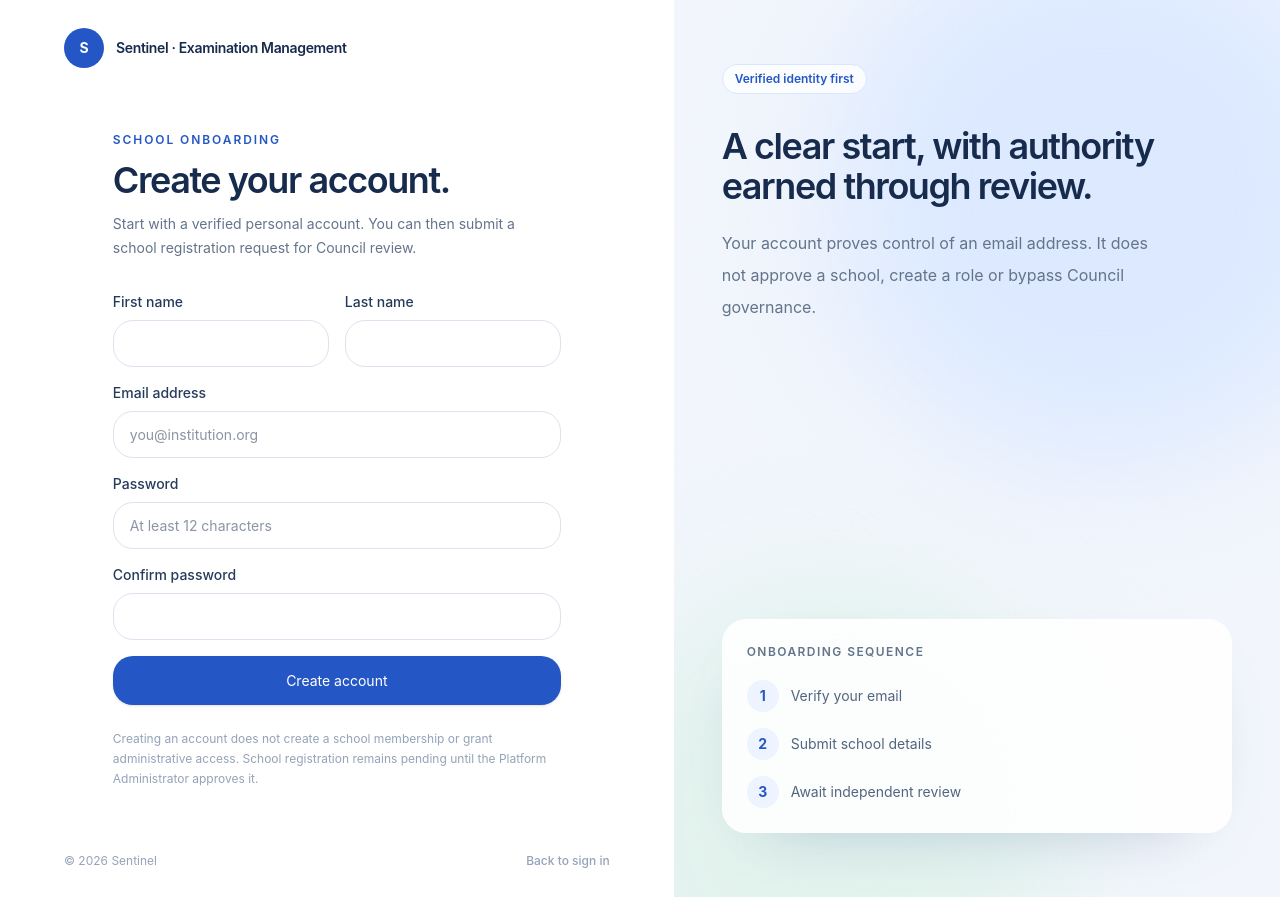
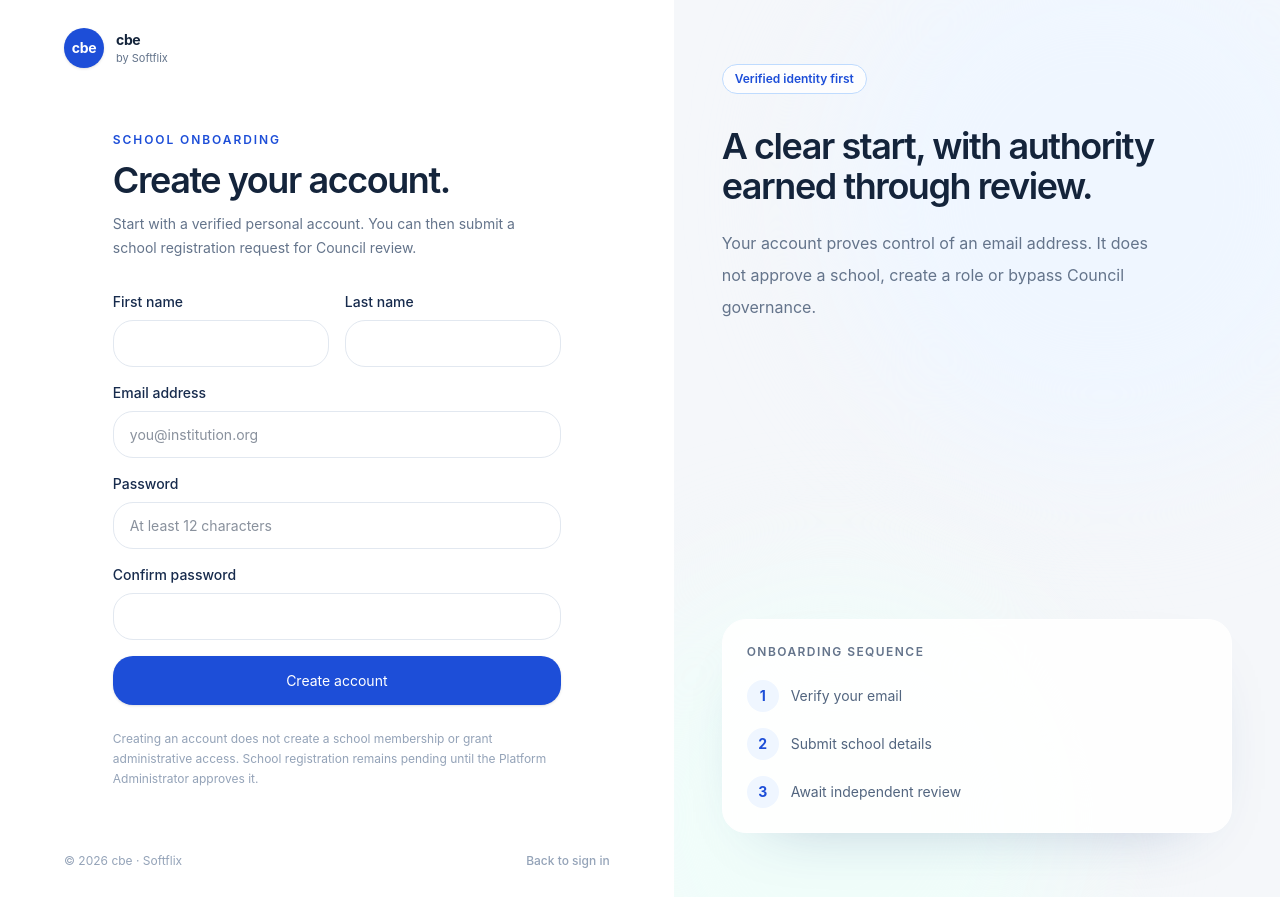
Before and after one commit to poptramark-eng/sentinel, a Next.js app in the folder apps/web/: page /register in a window 1280 px wide. Built offline with nearby package versions, Linux system fonts and the light colour scheme; no server answers.

Commit message:
style(web): align authentication screens with Astryx tokens

```diff
--- a/apps/web/src/app/register/page.tsx
+++ b/apps/web/src/app/register/page.tsx
@@ -1,6 +1,7 @@
 "use client";
 
 import Link from "next/link";
+import { BrandLockup } from "../../components/brand-lockup";
 import { FormEvent, useState } from "react";
 
 const API_BASE =
@@ -93,92 +94,89 @@ export default function RegisterPage() {
   return (
     <main className="grid min-h-screen bg-white lg:grid-cols-[1fr_0.9fr]">
       <section className="flex flex-col px-6 py-7 sm:px-10 lg:px-16">
-        <Link href="/" className="flex w-fit items-center gap-3" aria-label="Sentinel home">
-          <span className="grid size-10 place-items-center rounded-xl bg-[#2457c5] text-sm font-bold text-white">S</span>
-          <span className="text-sm font-semibold tracking-tight text-[#172b4d]">Sentinel · Examination Management</span>
-        </Link>
+        <BrandLockup />
 
         <div className="mx-auto flex w-full max-w-md flex-1 flex-col justify-center py-16">
-          <p className="text-xs font-semibold uppercase tracking-[0.16em] text-[#2457c5]">School onboarding</p>
-          <h1 className="mt-3 text-3xl font-semibold tracking-[-0.04em] text-[#172b4d] sm:text-4xl">Create your account.</h1>
-          <p className="mt-3 text-sm leading-6 text-[#64748b]">Start with a verified personal account. You can then submit a school registration request for Council review.</p>
+          <p className="text-xs font-semibold uppercase tracking-[0.16em] text-[var(--brand)]">School onboarding</p>
+          <h1 className="mt-3 text-3xl font-semibold tracking-[-0.04em] text-[var(--ink-strong)] sm:text-4xl">Create your account.</h1>
+          <p className="mt-3 text-sm leading-6 text-[var(--muted)]">Start with a verified personal account. You can then submit a school registration request for Council review.</p>
 
           {submitted ? (
-            <div className="mt-9 rounded-2xl border border-[#dbe7f7] bg-[#f7faff] p-6" aria-live="polite">
-              <div className="grid size-11 place-items-center rounded-full bg-[#e5f5ed] text-lg text-[#27825f]">✓</div>
-              <h2 className="mt-4 text-lg font-semibold text-[#172b4d]">Check your inbox</h2>
-              <p className="mt-2 text-sm leading-6 text-[#64748b]">{message}</p>
-              {error ? <p role="alert" className="mt-3 rounded-xl border border-[#f3d0d0] bg-[#fff7f7] px-4 py-3 text-sm text-[#a33b3b]">{error}</p> : null}
+            <div className="mt-9 rounded-2xl border border-[var(--brand-border)] bg-[var(--surface-subtle)] p-6" aria-live="polite">
+              <div className="grid size-11 place-items-center rounded-full bg-[var(--success-soft)] text-lg text-[var(--success)]">✓</div>
+              <h2 className="mt-4 text-lg font-semibold text-[var(--ink-strong)]">Check your inbox</h2>
+              <p className="mt-2 text-sm leading-6 text-[var(--muted)]">{message}</p>
+              {error ? <p role="alert" className="mt-3 rounded-xl border border-[#fecaca] bg-[var(--danger-soft)] px-4 py-3 text-sm text-[var(--danger)]">{error}</p> : null}
               {previewUrl ? (
-                <div className="mt-5 rounded-xl border border-dashed border-[#b8cbea] bg-white p-4">
-                  <p className="text-xs font-semibold uppercase tracking-wide text-[#64748b]">Local development preview</p>
-                  <a href={previewUrl} className="mt-2 inline-block break-all text-sm font-semibold text-[#2457c5] underline">Open verification link</a>
+                <div className="mt-5 rounded-xl border border-dashed border-[var(--brand-border)] bg-white p-4">
+                  <p className="text-xs font-semibold uppercase tracking-wide text-[var(--muted)]">Local development preview</p>
+                  <a href={previewUrl} className="mt-2 inline-block break-all text-sm font-semibold text-[var(--brand)] underline">Open verification link</a>
                 </div>
               ) : null}
               <button
                 type="button"
                 onClick={handleResend}
                 disabled={loading}
-                className="mt-5 w-full rounded-xl border border-[#cbd8eb] bg-white px-4 py-3 text-sm font-semibold text-[#2457c5] transition hover:bg-[#f7faff] disabled:opacity-60"
+                className="mt-5 w-full rounded-xl border border-[var(--line-strong)] bg-white px-4 py-3 text-sm font-semibold text-[var(--brand)] transition hover:bg-[var(--surface-subtle)] disabled:opacity-60"
               >
                 {loading ? "Sending…" : "Resend verification email"}
               </button>
-              <p className="mt-4 text-center text-sm text-[#64748b]">Already verified? <Link href="/login" className="font-semibold text-[#2457c5] hover:underline">Sign in</Link></p>
+              <p className="mt-4 text-center text-sm text-[var(--muted)]">Already verified? <Link href="/login" className="font-semibold text-[var(--brand)] hover:underline">Sign in</Link></p>
             </div>
           ) : (
             <form onSubmit={handleSubmit} className="mt-8 space-y-4">
               <div className="grid gap-4 sm:grid-cols-2">
                 <div>
-                  <label htmlFor="givenName" className="mb-2 block text-sm font-medium text-[#263b5b]">First name</label>
-                  <input id="givenName" required maxLength={80} autoComplete="given-name" value={givenName} onChange={(event) => setGivenName(event.target.value)} className="w-full rounded-xl border border-[#dbe3ee] px-4 py-3 text-sm text-[#172b4d] outline-none transition focus:border-[#6d94e8] focus:ring-4 focus:ring-[#eaf1ff]" />
+                  <label htmlFor="givenName" className="mb-2 block text-sm font-medium text-[var(--ink)]">First name</label>
+                  <input id="givenName" required maxLength={80} autoComplete="given-name" value={givenName} onChange={(event) => setGivenName(event.target.value)} className="w-full rounded-xl border border-[var(--line)] px-4 py-3 text-sm text-[var(--ink-strong)] outline-none transition focus:border-[var(--brand)] focus:ring-4 focus:ring-[var(--brand-soft)]" />
                 </div>
                 <div>
-                  <label htmlFor="familyName" className="mb-2 block text-sm font-medium text-[#263b5b]">Last name</label>
-                  <input id="familyName" required maxLength={80} autoComplete="family-name" value={familyName} onChange={(event) => setFamilyName(event.target.value)} className="w-full rounded-xl border border-[#dbe3ee] px-4 py-3 text-sm text-[#172b4d] outline-none transition focus:border-[#6d94e8] focus:ring-4 focus:ring-[#eaf1ff]" />
+                  <label htmlFor="familyName" className="mb-2 block text-sm font-medium text-[var(--ink)]">Last name</label>
+                  <input id="familyName" required maxLength={80} autoComplete="family-name" value={familyName} onChange={(event) => setFamilyName(event.target.value)} className="w-full rounded-xl border border-[var(--line)] px-4 py-3 text-sm text-[var(--ink-strong)] outline-none transition focus:border-[var(--brand)] focus:ring-4 focus:ring-[var(--brand-soft)]" />
                 </div>
               </div>
               <div>
-                <label htmlFor="email" className="mb-2 block text-sm font-medium text-[#263b5b]">Email address</label>
-                <input id="email" type="email" required maxLength={254} autoComplete="email" value={email} onChange={(event) => setEmail(event.target.value)} className="w-full rounded-xl border border-[#dbe3ee] px-4 py-3 text-sm text-[#172b4d] outline-none transition focus:border-[#6d94e8] focus:ring-4 focus:ring-[#eaf1ff]" placeholder="you@institution.org" />
+                <label htmlFor="email" className="mb-2 block text-sm font-medium text-[var(--ink)]">Email address</label>
+                <input id="email" type="email" required maxLength={254} autoComplete="email" value={email} onChange={(event) => setEmail(event.target.value)} className="w-full rounded-xl border border-[var(--line)] px-4 py-3 text-sm text-[var(--ink-strong)] outline-none transition focus:border-[var(--brand)] focus:ring-4 focus:ring-[var(--brand-soft)]" placeholder="you@institution.org" />
               </div>
               <div>
-                <label htmlFor="password" className="mb-2 block text-sm font-medium text-[#263b5b]">Password</label>
-                <input id="password" type="password" required minLength={12} maxLength={128} autoComplete="new-password" value={password} onChange={(event) => setPassword(event.target.value)} className="w-full rounded-xl border border-[#dbe3ee] px-4 py-3 text-sm text-[#172b4d] outline-none transition focus:border-[#6d94e8] focus:ring-4 focus:ring-[#eaf1ff]" placeholder="At least 12 characters" />
+                <label htmlFor="password" className="mb-2 block text-sm font-medium text-[var(--ink)]">Password</label>
+                <input id="password" type="password" required minLength={12} maxLength={128} autoComplete="new-password" value={password} onChange={(event) => setPassword(event.target.value)} className="w-full rounded-xl border border-[var(--line)] px-4 py-3 text-sm text-[var(--ink-strong)] outline-none transition focus:border-[var(--brand)] focus:ring-4 focus:ring-[var(--brand-soft)]" placeholder="At least 12 characters" />
               </div>
               <div>
-                <label htmlFor="confirmPassword" className="mb-2 block text-sm font-medium text-[#263b5b]">Confirm password</label>
-                <input id="confirmPassword" type="password" required minLength={12} maxLength={128} autoComplete="new-password" value={confirmPassword} onChange={(event) => setConfirmPassword(event.target.value)} className="w-full rounded-xl border border-[#dbe3ee] px-4 py-3 text-sm text-[#172b4d] outline-none transition focus:border-[#6d94e8] focus:ring-4 focus:ring-[#eaf1ff]" />
+                <label htmlFor="confirmPassword" className="mb-2 block text-sm font-medium text-[var(--ink)]">Confirm password</label>
+                <input id="confirmPassword" type="password" required minLength={12} maxLength={128} autoComplete="new-password" value={confirmPassword} onChange={(event) => setConfirmPassword(event.target.value)} className="w-full rounded-xl border border-[var(--line)] px-4 py-3 text-sm text-[var(--ink-strong)] outline-none transition focus:border-[var(--brand)] focus:ring-4 focus:ring-[var(--brand-soft)]" />
               </div>
-              {error ? <p role="alert" className="rounded-xl border border-[#f3d0d0] bg-[#fff7f7] px-4 py-3 text-sm text-[#a33b3b]">{error}</p> : null}
-              <button type="submit" disabled={loading} className="flex w-full items-center justify-center rounded-xl bg-[#2457c5] px-5 py-3.5 text-sm font-semibold text-white shadow-sm transition hover:bg-[#1e49a6] disabled:cursor-not-allowed disabled:opacity-60">
+              {error ? <p role="alert" className="rounded-xl border border-[#fecaca] bg-[var(--danger-soft)] px-4 py-3 text-sm text-[var(--danger)]">{error}</p> : null}
+              <button type="submit" disabled={loading} className="flex w-full items-center justify-center rounded-xl bg-[var(--brand)] px-5 py-3.5 text-sm font-semibold text-white shadow-sm transition hover:bg-[var(--brand-strong)] disabled:cursor-not-allowed disabled:opacity-60">
                 {loading ? "Creating account…" : "Create account"}
               </button>
             </form>
           )}
 
-          <p className="mt-6 text-xs leading-5 text-[#94a3b8]">Creating an account does not create a school membership or grant administrative access. School registration remains pending until the Platform Administrator approves it.</p>
+          <p className="mt-6 text-xs leading-5 text-[var(--subtle)]">Creating an account does not create a school membership or grant administrative access. School registration remains pending until the Platform Administrator approves it.</p>
         </div>
 
-        <div className="flex items-center justify-between text-xs text-[#94a3b8]">
-          <span>© {new Date().getFullYear()} Sentinel</span>
-          <Link href="/login" className="font-medium text-[#64748b] hover:text-[#2457c5]">Back to sign in</Link>
+        <div className="flex items-center justify-between text-xs text-[var(--subtle)]">
+          <span>© {new Date().getFullYear()} cbe · Softflix</span>
+          <Link href="/login" className="font-medium text-[var(--muted)] hover:text-[var(--brand)]">Back to sign in</Link>
         </div>
       </section>
 
-      <aside className="relative hidden overflow-hidden bg-[#f2f6fc] px-12 py-16 lg:flex lg:flex-col lg:justify-between">
-        <div className="absolute -right-24 -top-20 size-[34rem] rounded-full bg-[#dce9ff] blur-3xl" />
-        <div className="absolute -bottom-40 -left-20 size-[30rem] rounded-full bg-[#e2f2ed] blur-3xl" />
+      <aside className="relative hidden overflow-hidden bg-[var(--canvas)] px-12 py-16 lg:flex lg:flex-col lg:justify-between">
+        <div className="absolute -right-24 -top-20 size-[34rem] rounded-full bg-[var(--brand-soft)] blur-3xl" />
+        <div className="absolute -bottom-40 -left-20 size-[30rem] rounded-full bg-[var(--accent-soft)] blur-3xl" />
         <div className="relative max-w-lg">
-          <div className="inline-flex items-center gap-2 rounded-full border border-[#d8e6ff] bg-white/80 px-3 py-1.5 text-xs font-semibold text-[#2457c5]">Verified identity first</div>
-          <h2 className="mt-8 text-4xl font-semibold leading-[1.12] tracking-[-0.04em] text-[#172b4d]">A clear start, with authority earned through review.</h2>
-          <p className="mt-5 max-w-md text-base leading-8 text-[#64748b]">Your account proves control of an email address. It does not approve a school, create a role or bypass Council governance.</p>
+          <div className="inline-flex items-center gap-2 rounded-full border border-[var(--brand-border)] bg-white/80 px-3 py-1.5 text-xs font-semibold text-[var(--brand)]">Verified identity first</div>
+          <h2 className="mt-8 text-4xl font-semibold leading-[1.12] tracking-[-0.04em] text-[var(--ink-strong)]">A clear start, with authority earned through review.</h2>
+          <p className="mt-5 max-w-md text-base leading-8 text-[var(--muted)]">Your account proves control of an email address. It does not approve a school, create a role or bypass Council governance.</p>
         </div>
         <div className="relative rounded-3xl border border-white bg-white/90 p-6 shadow-[0_24px_70px_-45px_rgba(31,65,125,0.4)]">
-          <p className="text-xs font-semibold uppercase tracking-[0.12em] text-[#64748b]">Onboarding sequence</p>
+          <p className="text-xs font-semibold uppercase tracking-[0.12em] text-[var(--muted)]">Onboarding sequence</p>
           <ol className="mt-5 space-y-4 text-sm text-[#52657f]">
-            <li className="flex items-center gap-3"><span className="grid size-8 place-items-center rounded-lg bg-[#edf4ff] font-bold text-[#2457c5]">1</span> Verify your email</li>
-            <li className="flex items-center gap-3"><span className="grid size-8 place-items-center rounded-lg bg-[#edf4ff] font-bold text-[#2457c5]">2</span> Submit school details</li>
-            <li className="flex items-center gap-3"><span className="grid size-8 place-items-center rounded-lg bg-[#edf4ff] font-bold text-[#2457c5]">3</span> Await independent review</li>
+            <li className="flex items-center gap-3"><span className="grid size-8 place-items-center rounded-lg bg-[var(--brand-soft)] font-bold text-[var(--brand)]">1</span> Verify your email</li>
+            <li className="flex items-center gap-3"><span className="grid size-8 place-items-center rounded-lg bg-[var(--brand-soft)] font-bold text-[var(--brand)]">2</span> Submit school details</li>
+            <li className="flex items-center gap-3"><span className="grid size-8 place-items-center rounded-lg bg-[var(--brand-soft)] font-bold text-[var(--brand)]">3</span> Await independent review</li>
           </ol>
         </div>
       </aside>
```
